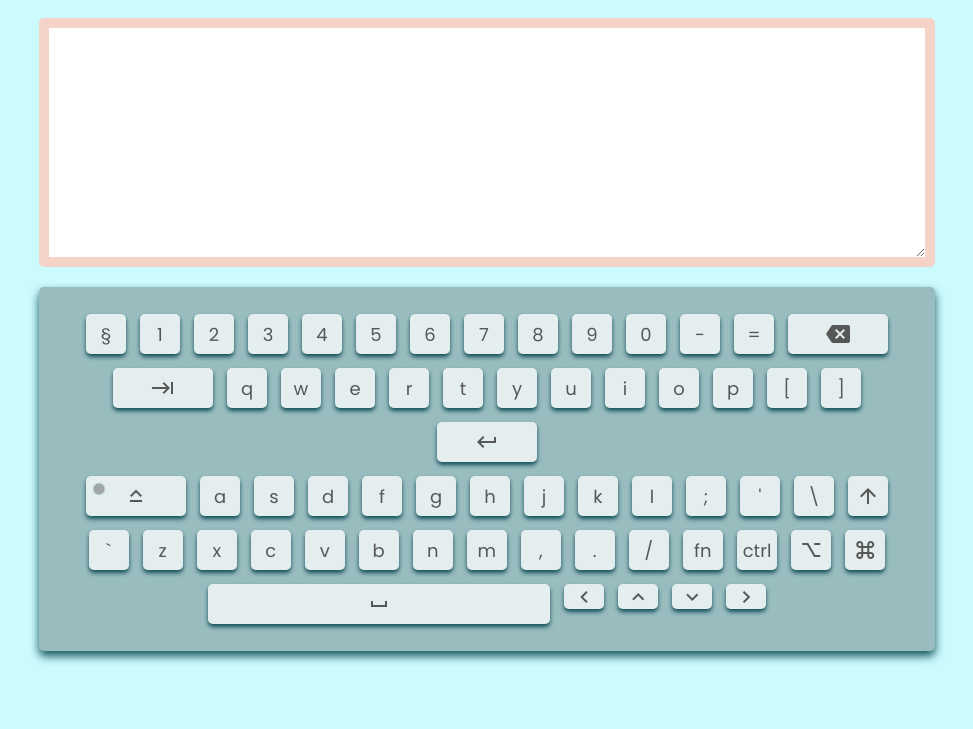
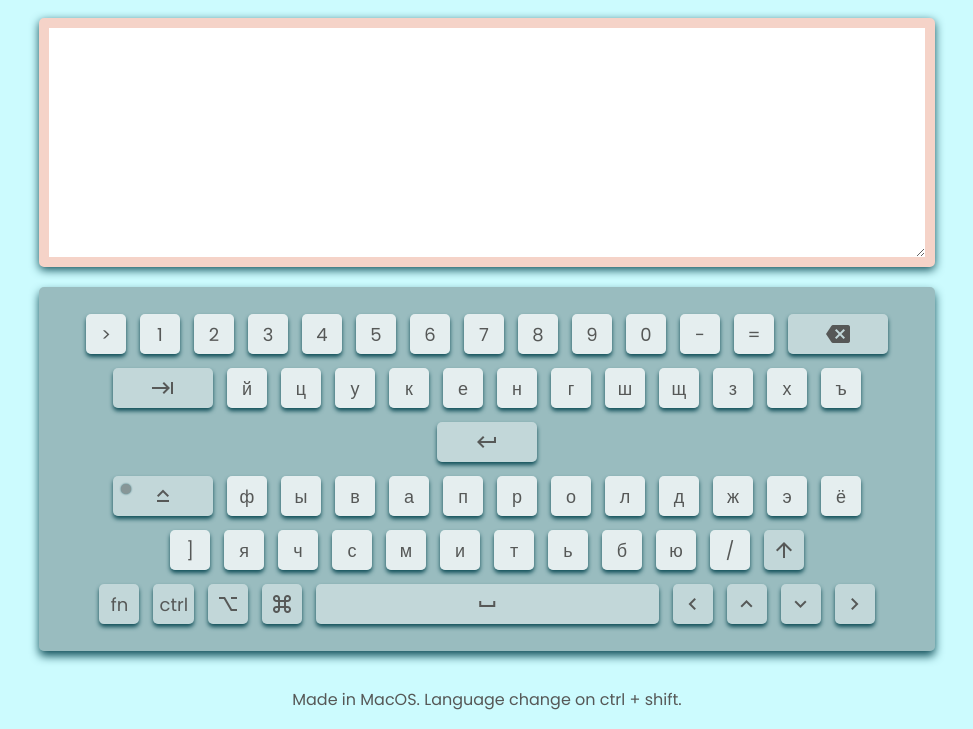
Before and after one commit to anastakozz/RSS-Virtual-Keyboard, a website with bundled scripts: page index.html in a window 1280 px wide. Shown: the part 71-800 px from the top of the page, without its empty margins (153-1126 px from the left). Built offline with nearby package versions, Linux system fonts and the light colour scheme.

Commit message:
feat: add functional keys

```diff
--- a/index.js
+++ b/index.js
@@ -1,6 +1,7 @@
 import {init} from './js/basicHtmlGenerator.js';
 import {generateKeys} from './js/generateKeys.js';
 import {keyLayoutEn} from './js/keyLayouts.js';
+import {keyLayoutRu} from './js/keyLayouts.js';
 
 
 
@@ -13,18 +14,51 @@ const VirtualKeyboard = {
         heading: null,
         textarea: null,
         keyboard: null,
-        keys: []
+        keys: [],
+        p: null
     },
 
     properties: {
-        value: ''
+        value: '',
+        cupsLock: false,
+        enLanguage: false
     }
 }
 
-
+//generate layout
 init(VirtualKeyboard);
 const keyboard = document.querySelector('.keyboard');
 
-let fragment = generateKeys(keyLayoutEn);
+//check language and generate keyboard
 
-keyboard.append(fragment);
+const checkAndGenerate = () => {
+    let layout = VirtualKeyboard.properties.enLanguage ? keyLayoutEn : keyLayoutRu;
+    let fragment = generateKeys(layout, VirtualKeyboard);
+    //append the keyboard
+    keyboard.append(fragment);
+    VirtualKeyboard.elements.keys = VirtualKeyboard.elements.keyboard.querySelectorAll('.key');
+}
+
+const switchLanguages = () => {
+    let active = new Set();
+    document.addEventListener('keydown', function(event) {
+        active.add(event.key);
+
+        if(!active.has('Control') || !active.has('Shift')) {
+            console.log("not yet");
+            return;
+        }
+        VirtualKeyboard.properties.enLanguage = !VirtualKeyboard.properties.enLanguage;
+        active.clear();
+        keyboard.innerHTML = '';
+        checkAndGenerate();
+    })
+    document.addEventListener('keyup', function(event) {
+        active.delete(event.key);
+      });
+}
+
+checkAndGenerate();
+switchLanguages();
+
+//
--- a/js/basicHtmlGenerator.js
+++ b/js/basicHtmlGenerator.js
@@ -25,12 +25,19 @@ obj.elements.textarea.rows = 15;
 obj.elements.keyboard = document.createElement('div');
 obj.elements.keyboard.classList.add("keyboard");
 
+obj.elements.p = document.createElement('p')
+obj.elements.p.classList.add("text");
+obj.elements.p.innerText = 'Made in MacOS. Language change on ctrl + shift.';
+
+
+
 //create structure of elements
 
 obj.elements.main.appendChild(obj.elements.wrapper);
 obj.elements.wrapper.appendChild(obj.elements.heading);
 obj.elements.wrapper.appendChild(obj.elements.textarea);
 obj.elements.wrapper.appendChild(obj.elements.keyboard);
+obj.elements.wrapper.appendChild(obj.elements.p);
 
 
 //append elements to DOM
--- a/js/generateKeys.js
+++ b/js/generateKeys.js
@@ -4,11 +4,29 @@
     return `<i class="material-icons">${icon}</i>`;
  }
 
-const generateKeys = (layout) => {
+// toggle cupslock
+const toggleCups = (board) => {
+    board.properties.capsLock = !board.properties.capsLock;
+    for (const key of board.elements.keys) {
+        if (key.childElementCount === 0 && key.textContent !== 'fn' && key.textContent !== 'ctrl') {
+            key.textContent = board.properties.capsLock ? key.textContent.toUpperCase() : key.textContent.toLowerCase();
+        }
+    }
+}
+
+// const updateTextarea = (board) => {
+//     board.elements.textarea.value = board.properties.value;
+// }
+
+
+//generate keys
+const generateKeys = (layout, board) => {
 
 const keyboardFragment = document.createDocumentFragment();
-const lineBreak = ['backspace', 'keyboard_return', 'shift']
-//generate keys
+const lineBreak = ['backspace', 'keyboard_return', 'shift','\\', 'ё']
+
+
+
 layout.forEach(key => {
     const keyItem = document.createElement('button');
     keyItem.setAttribute('type', 'button');
@@ -16,64 +34,112 @@ layout.forEach(key => {
 
     switch (key) {
         case 'backspace':
-            keyItem.classList.add('key-wide');
+            keyItem.classList.add('key-wide', 'key-functional');
             keyItem.innerHTML = createIcon('backspace');
+            keyItem.addEventListener('click', () => {
+                board.elements.textarea.value = board.elements.textarea.value.substring(0, board.elements.textarea.value.length - 1);
+                // board.elements.textarea.value += '\b';
+            })
         break;
 
         case 'keyboard_tab':
-            keyItem.classList.add('key-wide');
+            keyItem.classList.add('key-wide', 'key-functional');
             keyItem.innerHTML = createIcon('keyboard_tab');
+            keyItem.addEventListener('click', () => {
+                board.elements.textarea.value += '  ';
+            })
         break;
 
         case 'keyboard_return':
-            keyItem.classList.add('key-wide');
+            keyItem.classList.add('key-wide', 'key-functional');
             keyItem.innerHTML = createIcon('keyboard_return');
+
+            keyItem.addEventListener('click', () => {
+                board.elements.textarea.value += '\n';
+            })
         break;
 
         case 'keyboard_capslock':
-            keyItem.classList.add('key-wide', 'key-activating');
+            keyItem.classList.add('key-wide', 'key-functional', 'key-activating');
             keyItem.innerHTML = createIcon('keyboard_capslock');
+
+            keyItem.addEventListener('click', () => {
+                toggleCups(board);
+                keyItem.classList.toggle('key-activated', board.properties.capsLock);
+            });
+
         break;
 
         case 'shift':
+            keyItem.classList.add('key-functional');
             keyItem.innerHTML = createIcon('arrow_upward');
         break;
 
         case 'keyboard_option_key':
+            keyItem.classList.add('key-functional');
             keyItem.innerHTML = createIcon('keyboard_option_key');
         break;
 
         case 'keyboard_command_key':
+            keyItem.classList.add('key-functional');
             keyItem.innerHTML = createIcon('keyboard_command_key');
         break;
 
         case 'space_bar':
-            keyItem.classList.add('key-x-wide');
+            keyItem.classList.add('key-x-wide','key-functional');
             keyItem.innerHTML = createIcon('space_bar');
+            keyItem.addEventListener('click', () => {
+                board.elements.textarea.value += ' ';
+            })
         break;
 
         case 'keyboard_arrow_left':
-            keyItem.classList.add('key-narrow');
+            keyItem.classList.add('key-functional');
             keyItem.innerHTML = createIcon('keyboard_arrow_left');
+            keyItem.addEventListener('click', () => {
+                board.elements.textarea.value += "\u2190";
+            })
         break;
 
         case 'keyboard_arrow_right':
-            keyItem.classList.add('key-narrow');
+            keyItem.classList.add('key-functional');
             keyItem.innerHTML = createIcon('keyboard_arrow_right');
+            keyItem.addEventListener('click', () => {
+                board.elements.textarea.value += "\u2192";
+            })
         break;
 
         case 'keyboard_arrow_up':
-            keyItem.classList.add('key-narrow');
+            keyItem.classList.add('key-functional');
             keyItem.innerHTML = createIcon('keyboard_arrow_up');
+            keyItem.addEventListener('click', () => {
+                board.elements.textarea.value += "\u2191";
+            })
         break;
 
         case 'keyboard_arrow_down':
-            keyItem.classList.add('key-narrow');
+            keyItem.classList.add('key-functional');
             keyItem.innerHTML = createIcon('keyboard_arrow_down');
+            keyItem.addEventListener('click', () => {
+                board.elements.textarea.value += "\u2193";
+            })
+        break;
+
+        case 'fn':
+            keyItem.textContent = key.toLowerCase();
+            keyItem.classList.add('key-functional');
+        break;
+
+        case 'ctrl':
+            keyItem.textContent = key.toLowerCase();
+            keyItem.classList.add('key-functional');
         break;
 
         default:
             keyItem.textContent = key.toLowerCase();
+            keyItem.addEventListener('click', () => {
+                board.elements.textarea.value += board.properties.capsLock ? key.toUpperCase() : key.toLowerCase();
+            })
     }
     keyboardFragment.appendChild(keyItem);
     if (lineBreak.includes(key)){
@@ -85,4 +151,6 @@ layout.forEach(key => {
 return keyboardFragment;
 }
 
+
+
 export {generateKeys};
--- a/js/keyLayouts.js
+++ b/js/keyLayouts.js
@@ -1,15 +1,23 @@
 
 const keyLayoutEn = [
-    '§', '1', '2', '3', '4', '5', '6', '7',
-     '8', '9', '0', '-', '=', 'backspace',
-     'keyboard_tab', 'q', 'w', 'e', 'r', 't', 'y',
-     'u', 'i', 'o', 'p', '[', ']', 'keyboard_return',
-     'keyboard_capslock', 'a', 's', 'd', 'f', 'g', 'h',
-     'j', 'k', 'l', ';', "'", '\\', 'shift', '`', 'z',
-     'x', 'c', 'v', 'b', 'n', 'm', ',', '.', '/',
+    '§', '1', '2', '3', '4', '5', '6', '7','8', '9', '0', '-', '=', 'backspace',
+    'keyboard_tab', 'q', 'w', 'e', 'r', 't', 'y', 'u', 'i', 'o', 'p', '[', ']', 'keyboard_return',
+    'keyboard_capslock', 'a', 's', 'd', 'f', 'g', 'h', 'j', 'k', 'l', ';', "'", '\\',
+    '`', 'z', 'x', 'c', 'v', 'b', 'n', 'm', ',', '.', '/', 'shift',
      'fn', 'ctrl', 'keyboard_option_key', 'keyboard_command_key',
      'space_bar',  'keyboard_arrow_left', 'keyboard_arrow_up',
      'keyboard_arrow_down', 'keyboard_arrow_right'
   ]
 
-  export {keyLayoutEn};
+const keyLayoutRu = [
+    '>', '1', '2', '3', '4', '5', '6', '7','8', '9', '0', '-', '=', 'backspace',
+    'keyboard_tab', 'й', 'ц', 'у', 'к', 'е', 'н', 'г', 'ш', 'щ', 'з', 'х', 'ъ', 'keyboard_return',
+    'keyboard_capslock', 'ф', 'ы', 'в', 'а', 'п', 'р', 'о', 'л', 'д', 'ж', "э", 'ё',
+    ']', 'я', 'ч', 'с', 'м', 'и', 'т', 'ь', 'б', 'ю', '/', 'shift',
+     'fn', 'ctrl', 'keyboard_option_key', 'keyboard_command_key',
+     'space_bar',  'keyboard_arrow_left', 'keyboard_arrow_up',
+     'keyboard_arrow_down', 'keyboard_arrow_right'
+];
+
+export {keyLayoutEn};
+export {keyLayoutRu};
--- a/style.css
+++ b/style.css
@@ -29,6 +29,7 @@ body {
     /* border: none; */
     border: 10px solid #f5d3c8;
     box-sizing: border-box;
+    box-shadow:  0px 3px 10px #12505a;
 }
 
 .heading {
```
